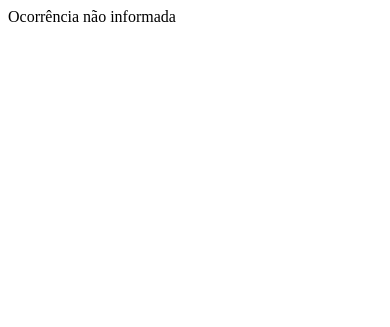
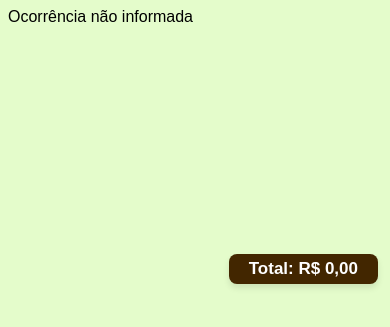
Before and after one commit to Sousa22ko/orcamento, a PHP site: page /menubootstrap/teste_tela_falha.php in a window 390 px wide. Shown: the top 327 px of the page. Run offline with PHP 8.4, Linux system fonts and the light colour scheme.

Commit message:
Update teste_tela_falha.php

```diff
--- a/menuB/teste_tela_falha.php
+++ b/menuB/teste_tela_falha.php
@@ -1,3 +1,189 @@
+<!DOCTYPE html>
+<html lang="pt-br">
+<head>
+<meta charset="UTF-8">
+<title>Despesas Agrupadas</title>
+
+<style>
+body {
+    font-family: Arial, sans-serif;
+    background: #e4fccb;
+}
+
+.balao {
+    background: #d7e7b9;
+    border: 1px solid #000;
+    border-radius: 14px;
+    padding: 14px;
+    margin-bottom: 20px;
+    box-shadow: 4px 4px 0 #000;
+}
+
+.balao-titulo {
+    font-size: 18px;
+    font-weight: bold;
+    border-bottom: 1px solid #000;
+    padding-bottom: 6px;
+    margin-bottom: 10px;
+}
+
+.balao-linha {
+    display: grid;
+    grid-template-columns:
+        300px
+        30px
+        110px
+        110px
+        110px
+        150px
+        140px
+        100px
+        80px;
+    gap: 6px;
+    padding: 6px 0;
+    border-bottom: 1px dotted #999;
+    align-items: center;
+    text-align: center;
+}
+
+.balao-linha2 {
+    display: grid;
+    grid-template-columns:
+        600px
+        600px
+        110px
+        110px
+        110px
+        70px
+        140px
+        100px
+        80px;
+    gap: 6px;
+    padding: 6px 0;
+    border-bottom: 1px dotted #999;
+    align-items: left;
+    text-align: left;
+}
+
+.balao-linha3 {
+    display: grid;
+    grid-template-columns:
+        300px
+        30px
+        110px
+        110px
+        110px
+        70px
+        140px
+        100px
+        80px;
+    gap: 6px;
+    padding: 6px 0;
+    border-bottom: 1px dotted #999;
+    align-items: center;
+    text-align: left;
+}
+
+
+
+.balao-linha:last-child {
+    border-bottom: none;
+    align-items: right;
+}
+
+.despesa {
+    text-align: left;
+}
+
+.valor {
+    text-align: right;
+}
+
+.pago {
+    color: green;
+    font-weight: bold;
+}
+
+.nao-pago {
+    color: red;
+    font-weight: bold;
+}
+
+.diferenca-positiva {
+    color: green;
+    font-weight: bold;
+}
+
+.diferenca-negativa {
+    color: red;
+    font-weight: bold;
+}
+
+.balao-total {
+    margin-top: 10px;
+    padding-top: 8px;
+    border-top: 1px solid #000;
+    font-weight: bold;
+    text-align: right;
+}
+
+.balao-total_Brasilia {
+    margin-top: 10px;
+    padding-top: 8px;
+    border-top: 1px solid #000;
+    font-weight: bold;
+    text-align: left;
+}
+
+
+.btn-editar {
+    padding: 4px 8px;
+    border-radius: 6px;
+    border: 1px solid #000;
+    background: #ddd;
+    cursor: pointer;
+}
+
+#totalMarcado {
+    position: fixed;
+    bottom: 450px;
+    right: 1080px;
+    background-color: #886161;
+    color: white;
+    padding: 6px 18px;
+    border-radius: 8px;
+    font-size: 16px;
+    font-weight: bold;
+    box-shadow: 0 4px 6px rgba(0,0,0,.2);
+}
+
+/* Estilo do campo flutuante fixo */
+#campo-flutuante {
+    position: fixed; /* Mantém fixo na tela */
+    bottom: 560px;  /* Distância do fundo */
+    right: 12px;   /* Distância da direita */
+    /* background-color: #007bff;  Azul chamativo */
+    background-color:rgb(66, 38, 0);
+    color: white;
+    padding: 5px 20px;
+    border-radius: 8px;
+    font-size: 17px;
+    font-weight: bold;
+    box-shadow: 0 4px 6px rgba(0, 0, 0, 0.1);
+    z-index: 1000; /* Mantém sobre outros elementos */
+}
+
+</style>
+</head>
+
+<body>
+
+<div id='campo-flutuante'>
+    <span id='total'>Total: R$ 0,00</span>
+</div>
+
+
+
 <?php
 ini_set('display_errors', 1);
 ini_set('display_startup_errors', 1);
@@ -5,6 +191,8 @@ error_reporting(E_ALL);
 
 require_once "config.php";
 require_once "functions.inc";
+
+setlocale(LC_TIME, 'pt_BR.UTF-8');
 
 $mesAno = $_GET['mesAno'] ?? null;
 if (!$mesAno) {
@@ -46,7 +234,7 @@ JOIN descricao ON despesa.id_descricao = descricao.id_descricao
 JOIN categoria ON despesa.categoria = categoria.categoria
 WHERE despesa.ocorrencia = ?
   AND despesa.valido = 'S'
-ORDER BY despesa.id_descricao, despesa.parcela ASC
+ORDER BY despesa.id_descricao ASC, despesa.valor DESC
 ";
 
 $stmt = $conn->prepare($sql);
@@ -63,7 +251,20 @@ $descricaoAtual = null;
 $descricaoNome  = '';
 $subtotalDescricao = 0;
 $resta_pagar = 0;
+$resta_pagar_Brasilia = 0;
 $totalGeral  = 0;
+$totalBrasilia = 0;
+$totalVA = 0;
+$diferenca = 0;
+$ano = "20" . substr($mesAno,0,2);
+$mes = substr($mesAno,2,2);
+$data = mktime(0,0,0,$mes,1);
+$meses = [
+"01"=>"Janeiro","02"=>"Fevereiro","03"=>"Março","04"=>"Abril",
+"05"=>"Maio","06"=>"Junho","07"=>"Julho","08"=>"Agosto",
+"09"=>"Setembro","10"=>"Outubro","11"=>"Novembro","12"=>"Dezembro"
+];
+
 // IDs que devem ser ignorados nos totais
 $idsIgnorados = [34,35,36,37];
 // 33 despesa VA
@@ -72,108 +273,6 @@ $idsIgnorados = [34,35,36,37];
 // 36 energia br
 // 37 agua br
 
-?>
-
-
-<!DOCTYPE html>
-<html lang="pt-br">
-<head>
-<meta charset="UTF-8">
-<title>Despesas Agrupadas</title>
-
-<style>
-body {
-    font-family: Arial, sans-serif;
-    background: #e4fccb;
-}
-
-.balao {
-    background: #d7e7b9;
-    border: 1px solid #000;
-    border-radius: 14px;
-    padding: 14px;
-    margin-bottom: 20px;
-    box-shadow: 4px 4px 0 #000;
-}
-
-.balao-titulo {
-    font-size: 18px;
-    font-weight: bold;
-    border-bottom: 1px solid #000;
-    padding-bottom: 6px;
-    margin-bottom: 10px;
-}
-
-.balao-linha {
-    display: grid;
-    grid-template-columns:
-        300px
-        30px
-        110px
-        110px
-        110px
-        70px
-        140px
-        100px
-        80px;
-    gap: 6px;
-    padding: 6px 0;
-    border-bottom: 1px dotted #999;
-    align-items: center;
-}
-
-.balao-linha:last-child {
-    border-bottom: none;
-}
-
-.valor {
-    text-align: right;
-}
-
-.pago {
-    color: green;
-    font-weight: bold;
-}
-
-.nao-pago {
-    color: red;
-    font-weight: bold;
-}
-
-.balao-total {
-    margin-top: 10px;
-    padding-top: 8px;
-    border-top: 1px solid #000;
-    font-weight: bold;
-    text-align: right;
-}
-
-.btn-editar {
-    padding: 4px 8px;
-    border-radius: 6px;
-    border: 1px solid #000;
-    background: #ddd;
-    cursor: pointer;
-}
-
-#totalMarcado {
-    position: fixed;
-    bottom: 450px;
-    right: 1080px;
-    background-color: #886161;
-    color: white;
-    padding: 6px 18px;
-    border-radius: 8px;
-    font-size: 16px;
-    font-weight: bold;
-    box-shadow: 0 4px 6px rgba(0,0,0,.2);
-}
-</style>
-</head>
-
-<body>
-
-<?php
 /* =====================================================
    LOOP PRINCIPAL
 ===================================================== */
@@ -189,6 +288,27 @@ foreach ($despesas as $d) {
         if ($d['pago'] === '2001-01-01' && !$ignorar) {
             $resta_pagar += $d['valor'];
         }
+
+     // Resta pagar Brasília
+        // verifica se a despesa está marcada como "não paga" e não é uma das descrições ignoradas
+        if ($d['pago'] === '2001-01-01' && $ignorar) {
+            $resta_pagar_Brasilia += $d['valor'];
+        }
+
+
+        // Total VA
+        // Somente soma se a descrição não estiver na lista de ignorados
+        if ($id === 33) {
+            $totalVA += $d['valor'];
+        }
+
+
+        // Total Brasilia
+        // Somente soma se a descrição não estiver na lista de ignorados
+        if ($ignorar) {
+            $totalBrasilia += $d['valor'];
+        }
+
 
         // Total geral
         // Somente soma se a descrição não estiver na lista de ignorados
@@ -217,8 +337,21 @@ foreach ($despesas as $d) {
         <div class='balao'>
             <div class='balao-titulo'>
                 {$d['descricao_abreviada']}
-            </div>";
+            </div>
+                    <div class='col-md-6'>
+                        <div class='balao-linha'>
+                            <div class='despesa' style='text-align: left;'><strong>Despesa</strong></div>
+                            <div><strong>Check</strong></div>
+                            <div><strong>Valor</strong></div>
+                            <div><strong>Data</strong></div>
+                            <div><strong>Parcela</strong></div>
+                            <div class='despesa' style='text-align: left;'><strong>Categoria</strong></div>
+                            <div><strong>Vence</strong></div>
+                            <div><strong>Status</strong></div>
+                         </div>
+                    </div>
 
+        ";
         $descricaoAtual = $id;
         $descricaoNome  = $d['descricao_abreviada'];
         }
@@ -232,18 +365,20 @@ foreach ($despesas as $d) {
         : "<span class='pago'>Pago</span>";
     /* --------FIM DO STATUS -------- */
 
+        /* -------- LINHA -------- <input type='checkbox' class='check' value='{$d['valor']}'> */
+        echo "
+        <div class='balao-linha'>
+            <div class='despesa'>{$d['despesa']}</div>
+            <div><input class='check' type='checkbox' value='{$d['valor']}'></div>
+            <div class='valor'>R$ " . number_format($d['valor'], 2, ',', '.') . "</div>
+            <div>" . date("d/m/Y", strtotime($d["data"])) . "</div>
+            <div>" . parcela_func($d["parcela"]) . "</div>
+            <div class='despesa' style='text-align:left;'>{$d['nome_categoria']}</div>
+            <div>" . date("d/m/Y", strtotime($d["vencimento"])) . "</div>
+            <div>{$statusPago}</div>
+        </div>";
 
-
-        /* -------- LINHA -------- */
-            echo "
-            <div class='balao-linha'>
-                <div>{$d['despesa']}</div>
-                <input type='checkbox' class='check' value='{$d['valor']}'>
-                <div class='valor'>R$ " . number_format($d['valor'], 2, ',', '.') . "</div>
-                <div>{$statusPago}</div>
-            </div>";
             $subtotalDescricao += $d['valor'];
-
 }
         /* -------- FECHA ÚLTIMO BALÃO -------- */
         if ($descricaoAtual !== null) {
@@ -255,12 +390,71 @@ foreach ($despesas as $d) {
         }
 ?>
 
+
 <!-- TOTAIS FINAIS -->
-<div class="balao">
-    <div class="balao-total">
-        Resta pagar → <strong>R$ <?= number_format($resta_pagar, 2, ',', '.') ?></strong><br>
-        Total geral → <strong>R$ <?= number_format($totalGeral, 2, ',', '.') ?></strong><br>
-        Salário mês → <strong>R$ <?= number_format($salario, 2, ',', '.') ?></strong><br>
-        Saldo → <strong>R$ <?= number_format($salario - $totalGeral, 2, ',', '.') ?></strong>
+<div class="col-md-10">
+    <div class="balao">
+        <div class="balao-titulo">Resumo Orçamento de <? echo $meses[$mes] . " de " . $ano; ?></div>
+
+        <div class="balao-linha2">
+            <div>BRASILIA</div>
+            <div>NATAL</div>
+        </div>
+
+        <div class="balao-linha2">
+            <div>Resta pagar → <strong>R$ <?= number_format($resta_pagar_Brasilia, 2, ',', '.') ?></strong></div>
+            <div>Resta pagar → <strong>R$ <?= number_format($resta_pagar, 2, ',', '.') ?></strong></div>
+        </div>
+
+        <div class="balao-linha2">
+            <div>Total de Despesas → <strong> R$ <?= number_format($totalBrasilia, 2, ',', '.') ?></strong></div>
+            <div>Total de Despesas (inclui o VA)→ <strong>R$ <?= number_format($totalGeral, 2, ',', '.') ?></strong></div>
+        </div>
+
+        <div class="balao-linha2">
+            <div>Gastos com VA em Natal → <strong> R$ <?= number_format($totalVA, 2, ',', '.') ?>  </strong></div>
+            <div>Salário mês → <strong>R$ <?= number_format($salario, 2, ',', '.') ?></strong></div>
+        </div>
+
+        <div class="balao-linha2">
+            <?php
+            /* -------- STATUS DE CREDITO/DEBITO -------- */
+            // calcula a diferença
+            $diferenca = $totalBrasilia - $totalVA;
+
+            // define a classe CSS
+            $statusDiferenca = ($diferenca < 0)
+                ? "<span class='diferenca-negativa'>R$ " . number_format($diferenca, 2, ',', '.') . "</span>"
+                : "<span class='diferenca-positiva'>R$ " . number_format($diferenca, 2, ',', '.') . "</span>";
+            /* -------- FIM DO STATUS -------- */
+            ?>
+
+            <div>TDif VA - DespBR → <strong>R$ <?= number_format($totalVA, 2, ',', '.') ?> - R$ <?= number_format($totalBrasilia, 2, ',', '.') ?> = <?= $statusDiferenca ?></strong></div>
+            <div>Saldo →<strong>R$ <?= number_format($salario - $totalGeral, 2, ',', '.') ?></strong></div>
+        </div>
     </div>
 </div>
+
+
+<script>
+let valorTotalCheckbox = 0;
+document.querySelectorAll('.check').forEach(checkbox => {
+    checkbox.addEventListener('change', function() {
+        let value = parseFloat(this.value);
+        if (this.checked) {
+            valorTotalCheckbox += value;
+        } else {
+            valorTotalCheckbox -= value;
+        }
+        document.getElementById('total').textContent =
+            "Total: R$ " + valorTotalCheckbox.toLocaleString('pt-BR', {
+                minimumFractionDigits: 2,
+                maximumFractionDigits: 2
+            });
+
+    });
+
+});
+</script>
+</body>
+</html>
```
